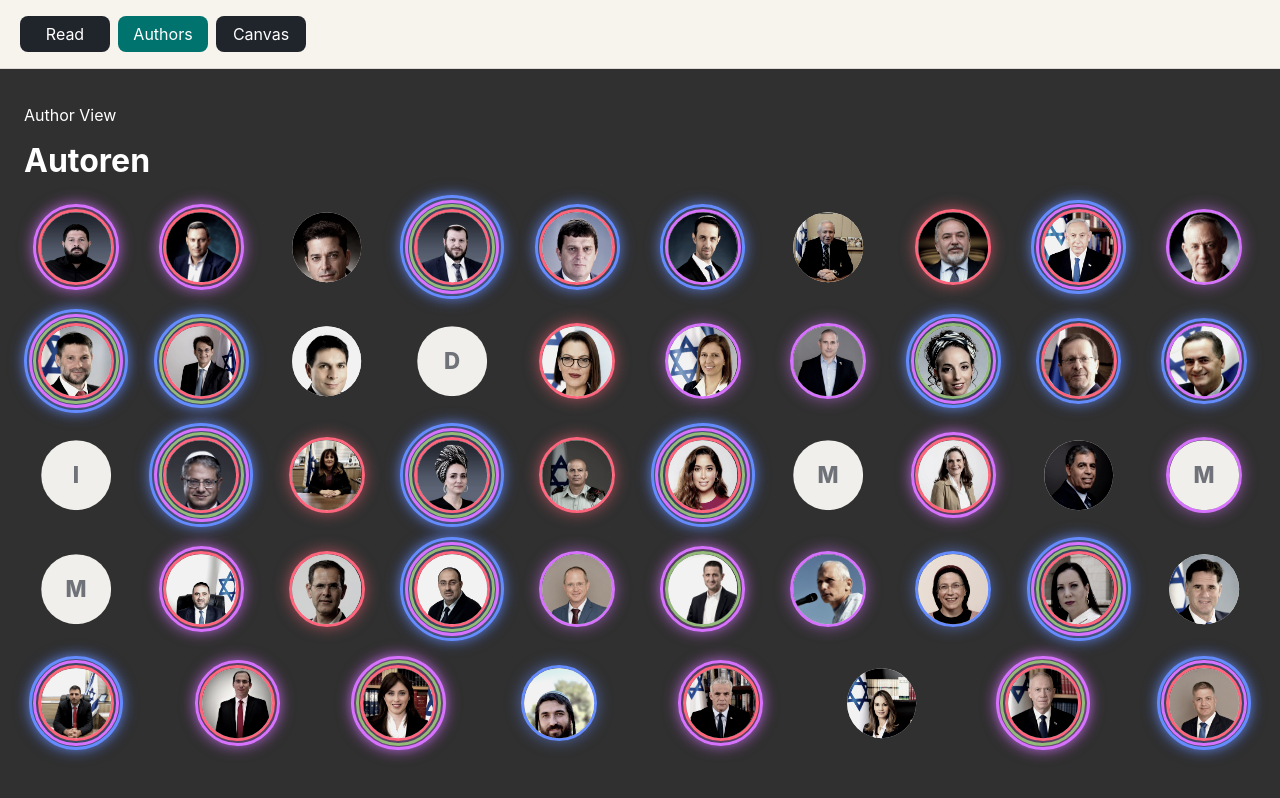
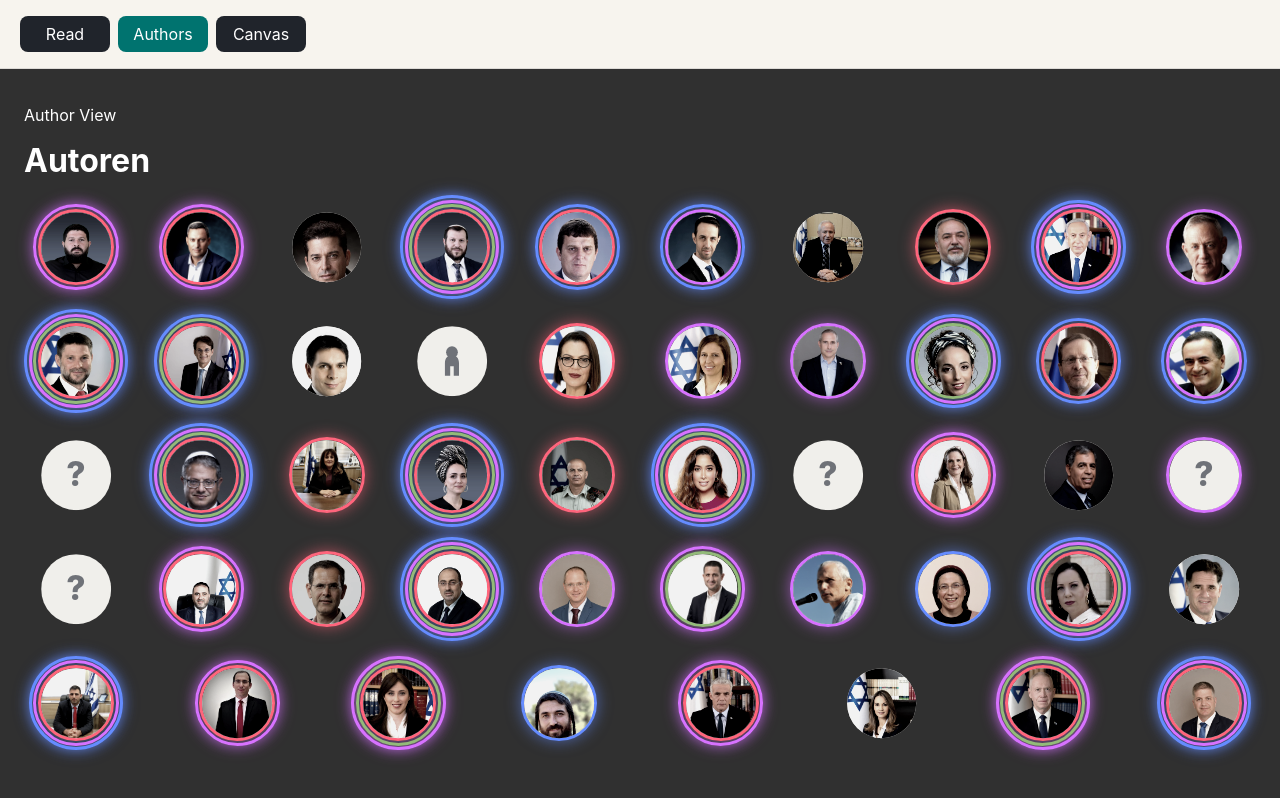
Before and after one commit to eligi9/intend, a Vue app: page / in a window 1280 px wide. Both pictures are taken after a click on the button "Authors". Built offline with nearby package versions, Linux system fonts and the light colour scheme.

Commit message:
Add author portrait tooltip

```diff
--- a/src/components/author-portrait/AuthorPortrait.css
+++ b/src/components/author-portrait/AuthorPortrait.css
@@ -78,8 +78,18 @@
   width: 100%;
   height: 100%;
   color: #6f7278;
-  font-size: calc(var(--author-image-size) * 0.32);
+  font-size: calc(var(--author-image-size) * 0.48);
   font-weight: 800;
   line-height: 1;
   background: #f0efeb;
 }
+
+.author-portrait__fallback-icon {
+  width: 54%;
+  height: 54%;
+  fill: currentColor;
+}
+
+.author-portrait__fallback-unknown {
+  font-size: calc(var(--author-image-size) * 0.48);
+}
--- a/src/components/author-portrait/AuthorPortrait.vue
+++ b/src/components/author-portrait/AuthorPortrait.vue
@@ -2,6 +2,7 @@
 import { computed } from 'vue'
 import type { AuthorInstance } from '../../types/authorData'
 import type { IntentLabelKey } from '../../types/intentData'
+import AuthorTooltip from '../author-tooltip/AuthorTooltip.vue'
 
 const strategyColors: Partial<Record<IntentLabelKey, string>> = {
   enemy_image: 'var(--intent-color-enemy-image)',
@@ -52,9 +53,20 @@ const rings = computed(() => {
 })
 
 const imageAlt = computed(() => `Portrait von ${props.author.name}`)
+const fallbackIconType = computed(() => {
+  if (props.author.gender === 'female') return '♀'
+  if (props.author.gender === 'male') return '♂'
+  return '?'
+})
+const fallbackLabel = computed(() => {
+  if (props.author.gender === 'female') return 'weibliches Piktogramm'
+  if (props.author.gender === 'male') return 'maennliches Piktogramm'
+  return 'Geschlecht unbekannt'
+})
 </script>
 
 <template>
+  <AuthorTooltip :author="author">
     <figure
       class="author-portrait"
       :style="{
@@ -83,11 +95,30 @@ const imageAlt = computed(() => `Portrait von ${props.author.name}`)
           :alt="imageAlt"
           draggable="false"
         />
-      <span v-else class="author-portrait__fallback" aria-hidden="true">
-        {{ author.name.slice(0, 1) }}
+        <span v-else class="author-portrait__fallback" :aria-label="fallbackLabel">
+          <svg
+            v-if="fallbackIconType === '♀'"
+            class="author-portrait__fallback-icon"
+            viewBox="0 0 64 64"
+            aria-hidden="true"
+          >
+            <circle cx="32" cy="17" r="10" />
+            <path d="M20 56h24l-5-23h5c0-8-5-13-12-13S20 25 20 33h5l-5 23Z" />
+          </svg>
+          <svg
+            v-else-if="fallbackIconType === '♂'"
+            class="author-portrait__fallback-icon"
+            viewBox="0 0 64 64"
+            aria-hidden="true"
+          >
+            <circle cx="32" cy="17" r="10" />
+            <path d="M20 57V36c0-9 5-14 12-14s12 5 12 14v21h-9V41h-6v16h-9Z" />
+          </svg>
+          <span v-else class="author-portrait__fallback-unknown" aria-hidden="true">?</span>
         </span>
       </span>
     </figure>
+  </AuthorTooltip>
 </template>
 
 <style scoped>
--- /dev/null
+++ b/src/components/author-tooltip/AuthorTooltip.css
@@ -0,0 +1,73 @@
+.author-tooltip {
+  position: relative;
+  display: inline-grid;
+  place-items: center;
+  outline: none;
+}
+
+.author-tooltip__panel {
+  position: absolute;
+  left: 50%;
+  bottom: calc(100% + 12px);
+  z-index: 20;
+  display: grid;
+  gap: 7px;
+  width: max-content;
+  max-width: 280px;
+  padding: 14px 16px;
+  color: #f5f3ee;
+  font-size: 13px;
+  line-height: 1.25;
+  text-align: left;
+  background: rgba(22, 22, 22, 0.96);
+  border: 1px solid rgba(245, 243, 238, 0.16);
+  border-radius: 8px;
+  box-shadow: 0 16px 40px rgba(0, 0, 0, 0.28);
+  opacity: 0;
+  pointer-events: none;
+  transform: translate(-50%, 6px);
+  transition:
+    opacity 160ms ease,
+    transform 160ms ease;
+}
+
+.author-tooltip__panel::after {
+  content: '';
+  position: absolute;
+  left: 50%;
+  top: 100%;
+  width: 10px;
+  height: 10px;
+  background: rgba(22, 22, 22, 0.96);
+  border-right: 1px solid rgba(245, 243, 238, 0.16);
+  border-bottom: 1px solid rgba(245, 243, 238, 0.16);
+  transform: translate(-50%, -5px) rotate(45deg);
+}
+
+.author-tooltip:hover .author-tooltip__panel,
+.author-tooltip:focus-within .author-tooltip__panel,
+.author-tooltip:focus .author-tooltip__panel {
+  opacity: 1;
+  transform: translate(-50%, 0);
+}
+
+.author-tooltip__name {
+  color: white;
+  font-size: 15px;
+  line-height: 1.1;
+}
+
+.author-tooltip__position {
+  color: rgba(245, 243, 238, 0.78);
+}
+
+.author-tooltip__meta {
+  display: flex;
+  flex-wrap: wrap;
+  gap: 4px 10px;
+  color: rgba(245, 243, 238, 0.68);
+}
+
+.author-tooltip__strategies {
+  color: rgba(245, 243, 238, 0.88);
+}
--- /dev/null
+++ b/src/components/author-tooltip/AuthorTooltip.vue
@@ -0,0 +1,53 @@
+<script setup lang="ts">
+import { computed } from 'vue'
+import type { AuthorInstance } from '../../types/authorData'
+
+const props = defineProps<{
+  author: AuthorInstance
+}>()
+
+const dateOfBirthLabel = computed(() => props.author.dateOfBirth ?? 'Unbekannt')
+const genderLabel = computed(() => {
+  if (props.author.gender === 'female') return 'weiblich'
+  if (props.author.gender === 'male') return 'maennlich'
+  return 'unbekannt'
+})
+const strategyLabel = computed(() => {
+  if (props.author.usedTopLevelStrategies.length === 0) return 'Keine Strategie'
+
+  return props.author.usedTopLevelStrategies.map((strategy) => strategy.label).join(', ')
+})
+</script>
+
+<template>
+  <span class="author-tooltip" tabindex="0">
+    <slot />
+
+    <span class="author-tooltip__panel" role="tooltip">
+      <strong class="author-tooltip__name">{{ author.name }}</strong>
+
+      <span class="author-tooltip__position">{{ author.position ?? 'Position unbekannt' }}</span>
+
+      <span class="author-tooltip__meta">
+        <span>{{ author.sector ?? 'Sector unbekannt' }}</span>
+        <span>{{ author.party ?? 'Partei unbekannt' }}</span>
+      </span>
+
+      <span class="author-tooltip__meta">
+        <span>Geboren: {{ dateOfBirthLabel }}</span>
+        <span>Geschlecht: {{ genderLabel }}</span>
+      </span>
+
+      <span class="author-tooltip__meta">
+        <span>{{ author.statementCount }} Statements</span>
+        <span>{{ author.usedTopLevelStrategyCount }}/{{ author.topLevelStrategyCount }} Strategien</span>
+      </span>
+
+      <span class="author-tooltip__strategies">{{ strategyLabel }}</span>
+    </span>
+  </span>
+</template>
+
+<style scoped>
+@import './AuthorTooltip.css';
+</style>
```
Lines whose indentation alone changed are shown as unchanged.
